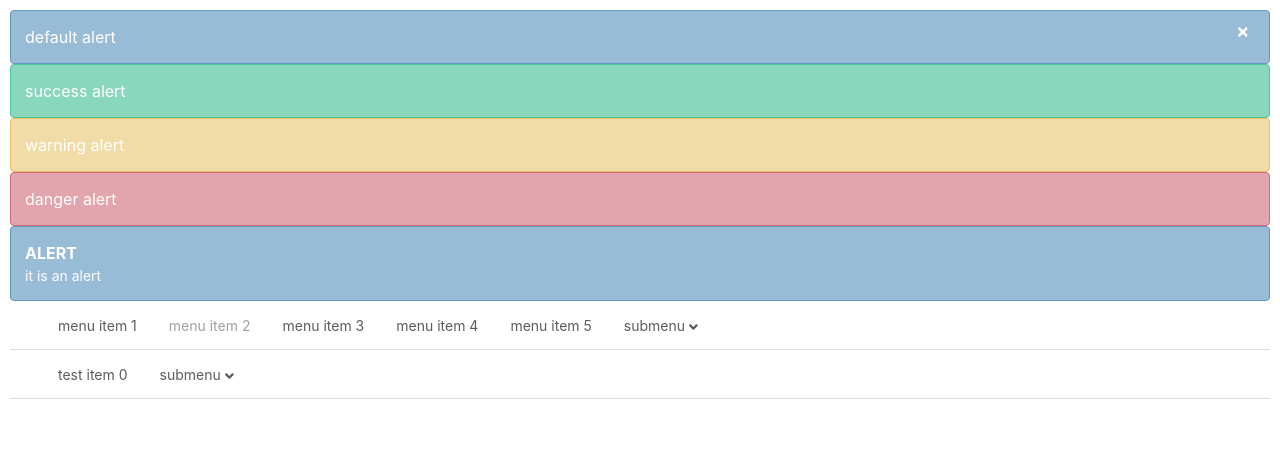
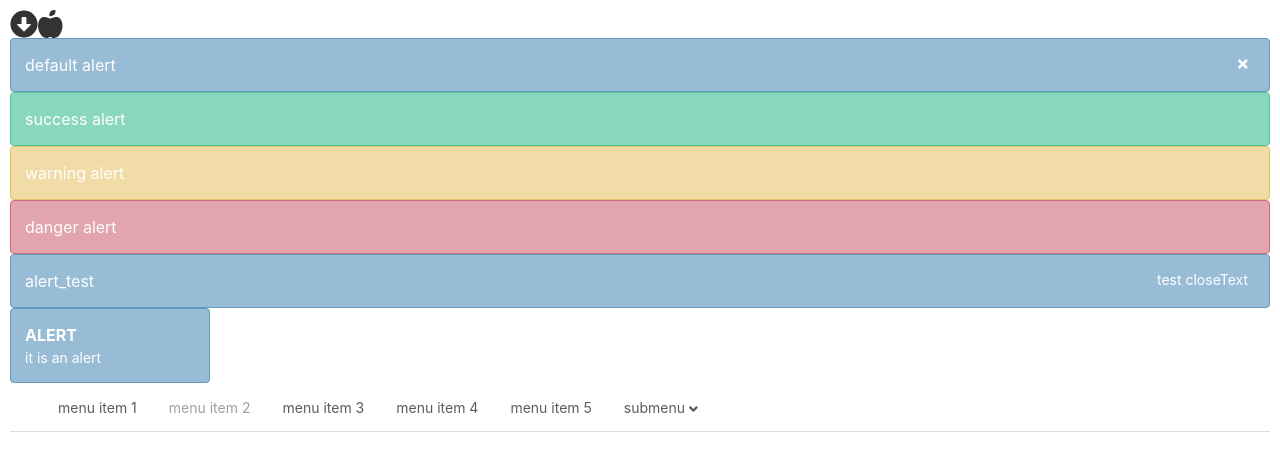
Before and after one commit to Lil-C0der/woo-ui-react, a React (Create React App) app: page / in a window 1280 px wide. Shown: the top 452 px of the page. Built offline with nearby package versions, Linux system fonts and the light colour scheme.

Commit message:
feat: Alert 组件增加 closeText 属性，支持自定义文本

```diff
--- a/src/App.tsx
+++ b/src/App.tsx
@@ -6,20 +6,17 @@ import Submenu from './components/Menu/submenu';
 import Icon from './components/Icon/icon';
 
 function App() {
-  const testTriggerProps: IMenuProps = {
-    trigger: 'hover',
-    onOpen: (e) => {
-      console.log('open', e);
-    },
-    onClose: (e) => {
-      console.log('close', e);
-    }
+  const testCloseTextProps = {
+    title: 'alert_test',
+    closable: true,
+    closeText: 'test closeText'
   };
 
   return (
     <div className="App" style={{ padding: 10 }}>
       {/* <Icon icon="angle-down" theme="light" size="10x" /> */}
-      {/* <Icon icon="times" theme="dark" size="10x" /> */}
+      <Icon icon="arrow-alt-circle-down" theme="dark" size="2x" />
+      <Icon icon="apple-alt" theme="dark" size="2x" />
 
       <Alert
         title="default alert"
@@ -36,7 +33,13 @@ function App() {
       <Alert title="warning alert" type="warn" />
       <Alert title="danger alert" type="danger" />
 
-      <Alert title="ALERT" description="it is an alert" />
+      <Alert {...testCloseTextProps} />
+
+      <Alert
+        style={{ width: 200 }}
+        title="ALERT"
+        description="it is an alert"
+      />
 
       <Menu
         // selectedIndex="item_3"
@@ -113,14 +116,6 @@ function App() {
         <MenuItem>menu item 4</MenuItem>
         <MenuItem>menu item 5</MenuItem>
       </Menu> */}
-
-      <Menu {...testTriggerProps}>
-        <MenuItem>test item 0</MenuItem>
-        <Submenu title="submenu" index="submenu_test">
-          <MenuItem>test item 1</MenuItem>
-          <MenuItem>test item 2</MenuItem>
-        </Submenu>
-      </Menu>
     </div>
   );
 }
--- a/src/components/Alert/alert.tsx
+++ b/src/components/Alert/alert.tsx
@@ -1,24 +1,37 @@
-import React, { FC, useState } from 'react';
+import React, { CSSProperties, FC, ReactNode, useState } from 'react';
 import Icon from '../Icon/icon';
 import Transition from '../Transition/transition';
 import classNames from 'classnames';
 
-type AlertType = 'success' | 'danger' | 'warn';
+type AlertType = 'primary' | 'success' | 'danger' | 'warn';
 
 export interface IAlertProps {
   title: string;
   closable?: boolean;
   description?: string;
   type?: AlertType;
+  closeText?: ReactNode;
+  className?: string;
+  style?: CSSProperties;
   onClose?: (e: React.MouseEvent) => void;
   afterClosing?: () => void;
 }
 
 const Alert: FC<IAlertProps> = (props) => {
-  const { title, description, type, closable, onClose, afterClosing } = props;
+  const {
+    title,
+    description,
+    type,
+    closable,
+    closeText,
+    style,
+    className,
+    onClose,
+    afterClosing
+  } = props;
   const [visible, setVisible] = useState(true);
 
-  const classes = classNames('woo-alert', {
+  const classes = classNames('woo-alert', className, {
     [`woo-alert-${type}`]: type
   });
   const titleClasses = classNames('woo-alert-title', {
@@ -36,6 +49,12 @@ const Alert: FC<IAlertProps> = (props) => {
     afterClosing && afterClosing();
   };
 
+  const closeEl = closeText ? (
+    closeText
+  ) : (
+    <Icon icon="times" className="woo-alert-close-icon" />
+  );
+
   return (
     <Transition
       animation="fade"
@@ -47,20 +66,19 @@ const Alert: FC<IAlertProps> = (props) => {
       wrapper
       unmountOnExit
     >
-      <div className={classes}>
+      <div style={style} className={classes}>
         <span className={titleClasses}>{title}</span>
         <span className="woo-alert-description">{description}</span>
-        {closable ? (
-          <Icon
-            icon="times"
+        {closable && (
+          <span
             className="woo-alert-close"
             onClick={(e) => {
               setVisible(false);
               onClose && onClose(e);
             }}
-          />
-        ) : (
-          ''
+          >
+            {closeEl}
+          </span>
         )}
       </div>
     </Transition>
@@ -68,6 +86,7 @@ const Alert: FC<IAlertProps> = (props) => {
 };
 
 Alert.defaultProps = {
+  type: 'primary',
   closable: false
 };
 
```
